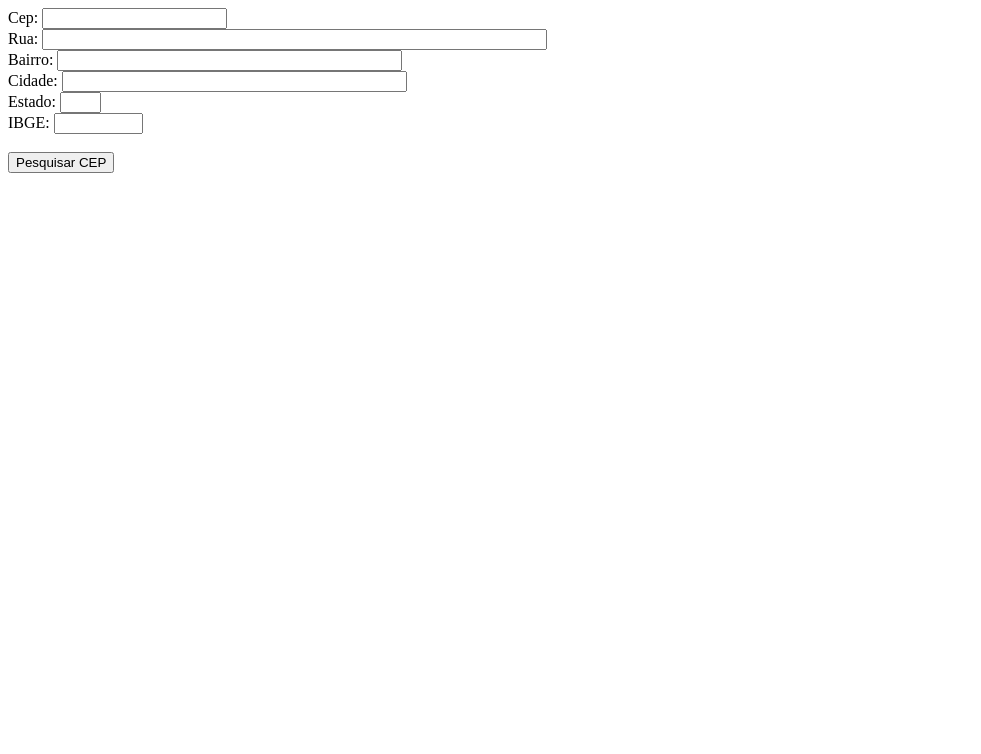
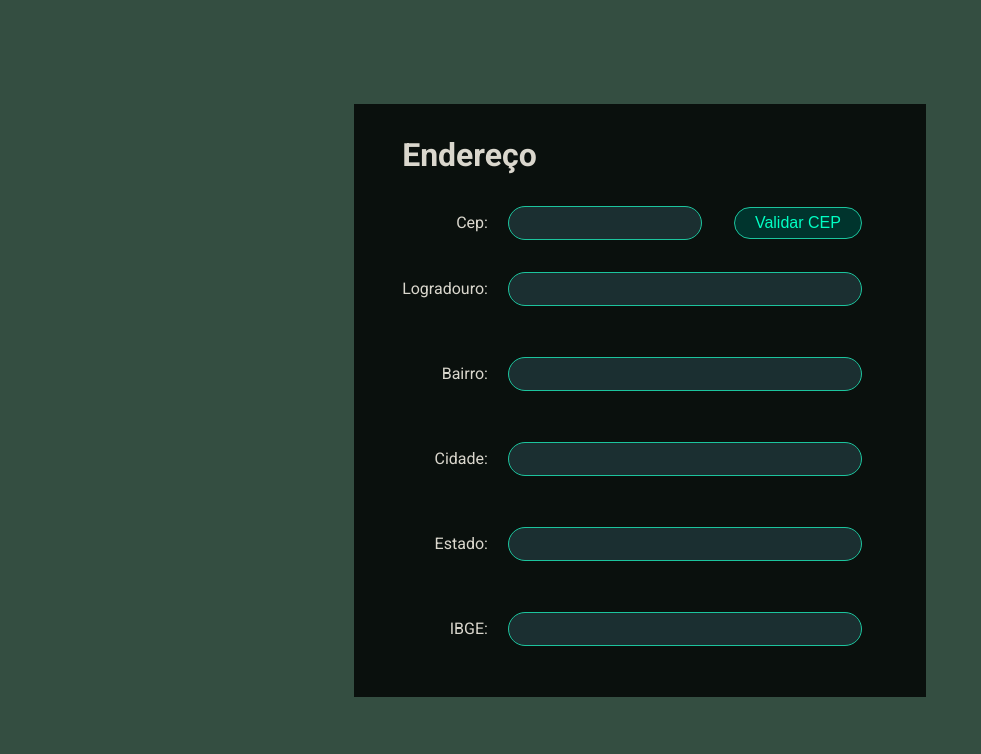
Before and after one commit to Amarildo-Jr/validaCEP-Ajax, a plain HTML site: page index.html in a window 1280 px wide. Shown: the whole page, without its empty margins (0-981 px from the left). Drawn offline with Linux system fonts and the light colour scheme.

Commit message:
Finalizando o design do projeto

```diff
--- a/index.html
+++ b/index.html
@@ -1,8 +1,8 @@
-<html>
+<!DOCTYPE html>
+<html lang="pt-BR">
     <head>
-      <title>ViaCEP Webservice</title>
+      <title>Formulário de Endereço</title>
 
-      <!-- Adicionando Javascript -->
       <script src="script.js"></script>
       <script>
         function mascara(t, mask){
@@ -14,29 +14,41 @@
           }
         }
       </script>
+      <link rel="stylesheet" href="style.css">
     </head>
 
     <body>
-    <!-- Inicio do formulario -->
-      <form method="get" action=".">
+      <div id="pagina">
+        <h1>Endereço</h1>
+
+        <form method="get" action="." autocomplete="off">
+          <div id="campo-cep">
             <label>Cep:
             <input type="text" name="cep" id="cep" onkeypress="mascara(this, '#####-###')" maxlength="9">
             <!-- <input name="cep" type="te" id="cep" value="" size="10" maxlength="9"> -->
-        </label><br/>
-        <label>Rua:
-        <input name="rua" type="text" id="rua" size="60"></label><br />
+            </label><br>
+
+            <input value="Validar CEP" type="button"
+            onClick="pesquisacep();"  class="btn">
+          </div>
+
+          <label>Logradouro:
+          <input disabled name="rua" type="text" id="rua" size="60"></label><br>
+
           <label>Bairro:
-        <input name="bairro" type="text" id="bairro" size="40"></label><br />
+          <input disabled name="bairro" type="text" id="bairro" size="40"></label><br>
+
           <label>Cidade:
-        <input name="cidade" type="text" id="cidade" size="40"></label><br />
+          <input disabled name="cidade" type="text" id="cidade" size="40"></label><br>
+
           <label>Estado:
-        <input name="uf" type="text" id="uf" size="2"></label><br />
+          <input disabled name="uf" type="text" id="uf" size="2"></label><br>
+
           <label>IBGE:
-        <input name="ibge" type="text" id="ibge" size="8"></label><br />
-        <br>
-        <input value="Pesquisar CEP" type="button"
-        onClick="pesquisacep();" />
+          <input disabled name="ibge" type="text" id="ibge" size="8"></label><br>
+
         </form>
+      </div>
     </body>
 
     </html>
--- a/script.js
+++ b/script.js
@@ -3,41 +3,45 @@ let ajax;
 function criarConexao() {
     try {
       ajax = new XMLHttpRequest();
-    } catch (trymicrosoft) {
-      try {
-        ajax = new ActiveXObject("Msxml2.XMLHTTP");
-      } catch (othermicrosoft) {
-        try {
-          ajax = new ActiveXObject("Microsoft.XMLHTTP");
     } catch (failed) {
           ajax = null;
     }
-      }
-    }
 
     if (ajax == null)
-      alert("Error creating request object!");
+      alert("Erro ao criar uma conexão utilizando Ajax.");
 }
 
 function pesquisacep() {
     let cep = document.getElementById('cep').value.replace(/\D/g, '');
     criarConexao();
 
+    url=`https://viacep.com.br/ws/${cep}/json/`
+    ajax.open("GET", url, true);
+    ajax.responseType = "json";
+    console.log(url)
+
+    if (cep != "") {
+		  var validacep = /^[0-9]{8}$/;
+      if(validacep.test(cep)) {
         document.getElementById('rua').value=("...");
         document.getElementById('bairro').value=("...");
         document.getElementById('cidade').value=("...");
         document.getElementById('uf').value=("...");
         document.getElementById('ibge').value=("...");
 
-    url=`https://viacep.com.br/ws/${cep}/json/`
-    ajax.open("GET", url, true);
-    ajax.responseType = "json";
-    console.log(url)
         ajax.onreadystatechange = atualizaPagina;
+      } else {
+        limparFormulario();
+        alert("Formato de CEP inválido.");
+      }
+    } else {
+      limparFormulario();
+      alert("Digite um CEP.");
+    }
     ajax.send();
 }
 
-function limpa_formulário_cep() {
+function limparFormulario() {
     //Limpa valores do formulário de cep.
     document.getElementById('rua').value=("");
     document.getElementById('bairro').value=("");
@@ -47,12 +51,18 @@ function limpa_formulário_cep() {
 }
 
 function atualizaPagina() {
-    if (ajax.readyState == 4 && ajax.status == 200) {
 	const resposta = ajax.response;
+  console.log(resposta)
+	if (resposta == null) return;
+
+	if (!resposta.erro) {
 		document.getElementById('rua').value=(resposta.logradouro);
 		document.getElementById('bairro').value=(resposta.bairro);
 		document.getElementById('cidade').value=(resposta.localidade);
 		document.getElementById('uf').value=(resposta.uf);
 		document.getElementById('ibge').value=(resposta.ibge);
+	} else {
+		limparFormulario();
+		alert("CEP não encontrado.");
 	}
 }
--- a/style.css
+++ b/style.css
@@ -1,4 +1,110 @@
+@import url('https://fonts.googleapis.com/css2?family=Roboto:wght@400;500;700&display=swap');
+
 * {
+    padding: 0;
     margin: 0;
-    padding: 0;
+    border: 0;
 }
+
+body, html {
+    height: 100%;
+}
+
+body {
+    font-family: 'Roboto', sans-serif;
+    background-size: cover;
+    background-repeat: no-repeat;
+    color: #fff;
+}
+
+body {
+    font-family: 'Roboto', sans-serif;
+    background-color: #344e41;
+    background-size: cover;
+    background-repeat: no-repeat;
+    color: #dad7cd;
+    display: flex;
+    flex-direction: column;
+    align-items: center;
+    justify-content: center;
+}
+
+body h1 {
+    color: #dad7cd;
+    margin: 0.5em 0;
+}
+
+#pagina {
+    background-color: rgba(0, 0, 0, 0.8);
+    padding: 1em 3em;
+}
+
+form {
+    height: 100%;
+    display: flex;
+    flex-direction: column;
+    align-items: flex-end;
+}
+
+form input {
+    width: 20em;
+    height: 2em;
+    border-radius: 50px;
+    margin: 1em;
+    padding: 0 1em;
+    font-size: medium;
+    font-weight: 500;
+    color: #fff;
+    background-color: #1b2f31;
+    border: 1px solid #1cc49d;
+}
+
+form #campo-cep {
+    display: flex;
+    flex-direction: row;
+    align-items: center;
+    justify-content: center;
+}
+
+form #cep {
+    width: 10em;
+}
+
+form .btn {
+    color: #00ffc4;
+    background-color: #00342d;
+    border-radius: 50px;
+    display: flex;
+    justify-content: center;
+    align-items: center;
+    height: 2em;
+    width: 8em;
+    font-size: medium;
+    font-weight: 400;
+}
+
+form .btn:hover {
+    background-color: #1cc49d;
+    color: #1b2f31;
+    transition: 0.4s;
+    cursor: pointer;
+}
+
+.page {
+    margin-top: 10rem;
+}
+
+#success {
+    margin-top: 2rem;
+    display: none;
+}
+
+#fail {
+    margin-top: 2rem;
+    display: none;
+}
+
+#fail2 {
+    margin-top: 2rem;
+    display: none;
+}
```
Lines whose indentation alone changed are shown as unchanged.
